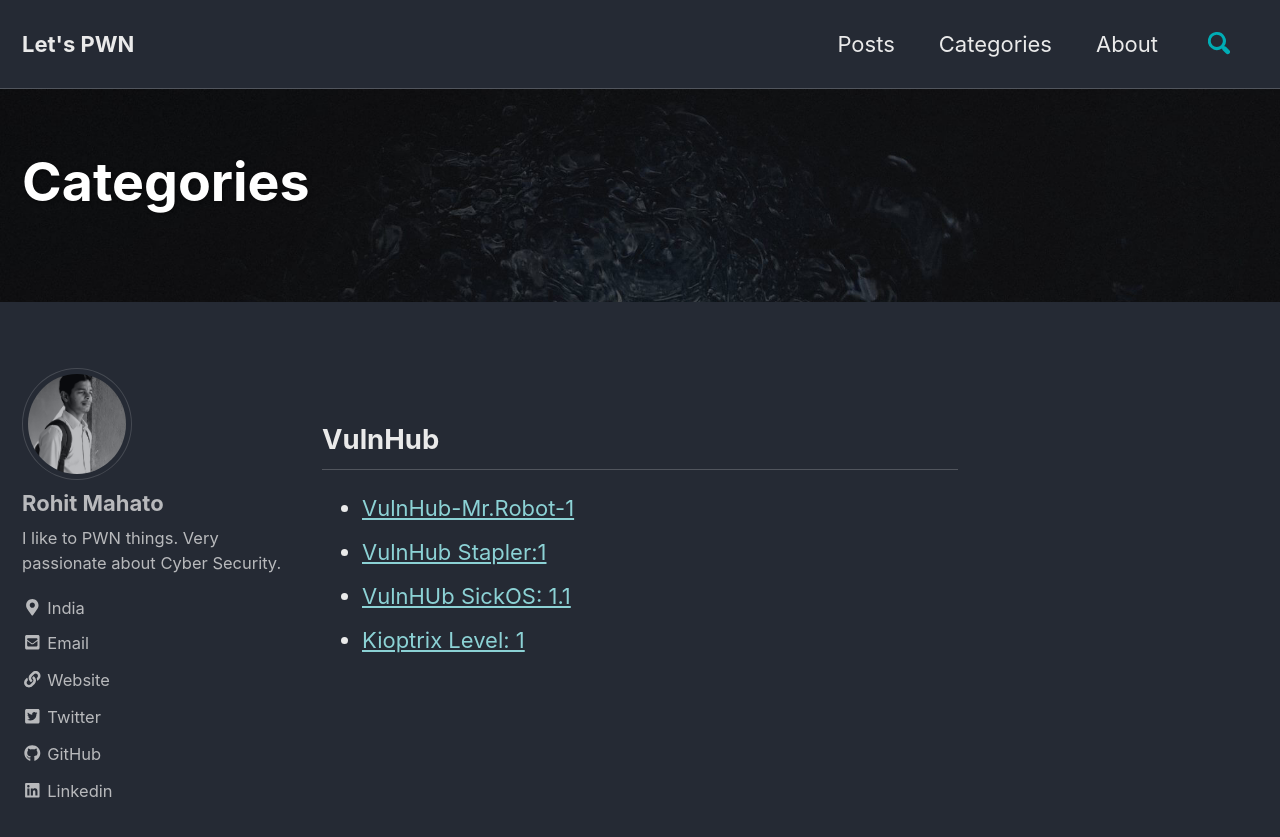
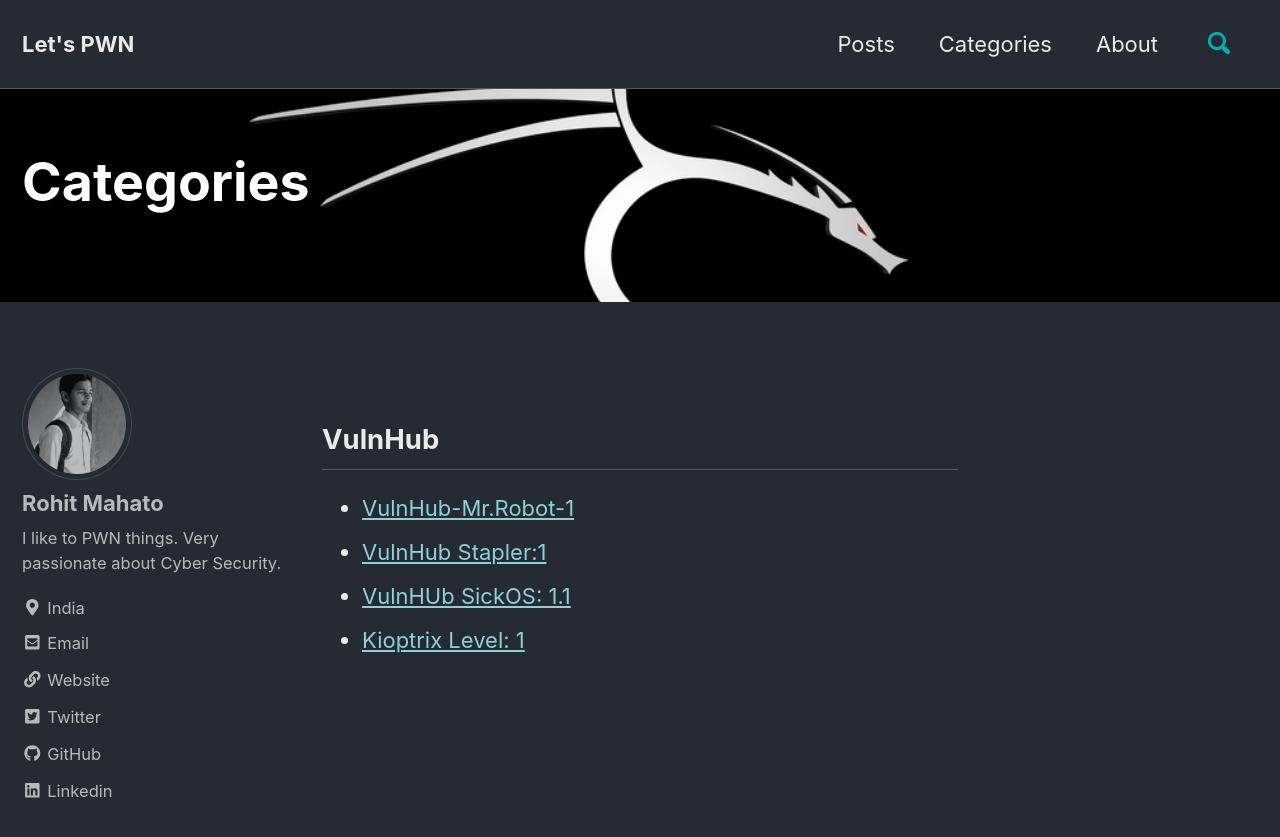
Before and after one commit to rkmsh/rkmsh.github.io, a Jekyll site: the page built from _pages/categories.md, in a window 1280 px wide and 900 px high. Shown: the top 837 px of the window. Built offline with Jekyll 4.4.1, drawn with Linux system fonts in a browser that asks for light colours; cached includes are drawn as plain includes.

Commit message:
Updating contents

```diff
--- a/_pages/categories.md
+++ b/_pages/categories.md
@@ -3,7 +3,7 @@
 author_profile: true
 title: Categories
 header:
-  overlay_image: /assets/images/blog-cover.jpg
+  overlay_image: /assets/images/mf.png
 permalink: /categories/
 ---
 
```
Also changed, not shown: _pages/posts.md (+1 -1 lines), assets/images/mf.png (added).
